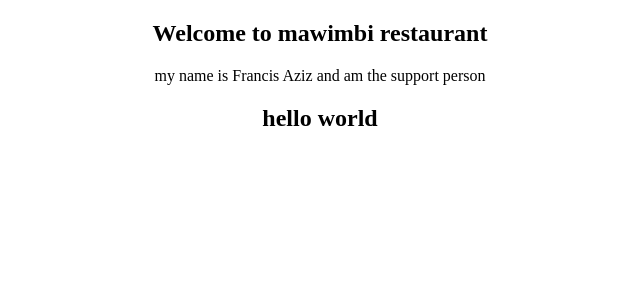
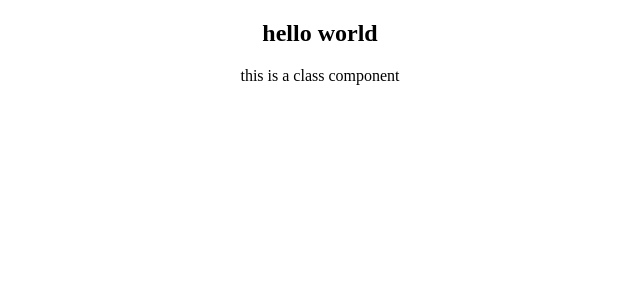
Before and after one commit to Francisomondi/react-dojo-app, a React (Create React App) app: page / in a window 1280 px wide. Shown: the top 300 px of the page, without its empty margins (320-960 px from the left). Built offline with nearby package versions, Linux system fonts and the light colour scheme.

Commit message:
class component

```diff
--- a/src/App.js
+++ b/src/App.js
@@ -1,17 +1,13 @@
 import "./App.css";
 import Hello from "./components/Hello";
+import Message from "./components/Message";
 
 function App() {
-  const title = "Welcome to mawimbi restaurant";
-  const admin = { name: "Francis Aziz", department: "support" };
   return (
     <div className="App">
       <div className="content">
-        <h2>{title}</h2>
-        <p>
-          my name is {admin.name} and am the {admin.department} person
-        </p>
         <Hello />
+        <Message />
       </div>
     </div>
   );
--- /dev/null
+++ b/src/components/Message.js
@@ -0,0 +1,8 @@
+import { Component } from "react";
+class Message extends Component {
+  render() {
+    return <p>this is a class component</p>;
+  }
+}
+
+export default Message;
```
